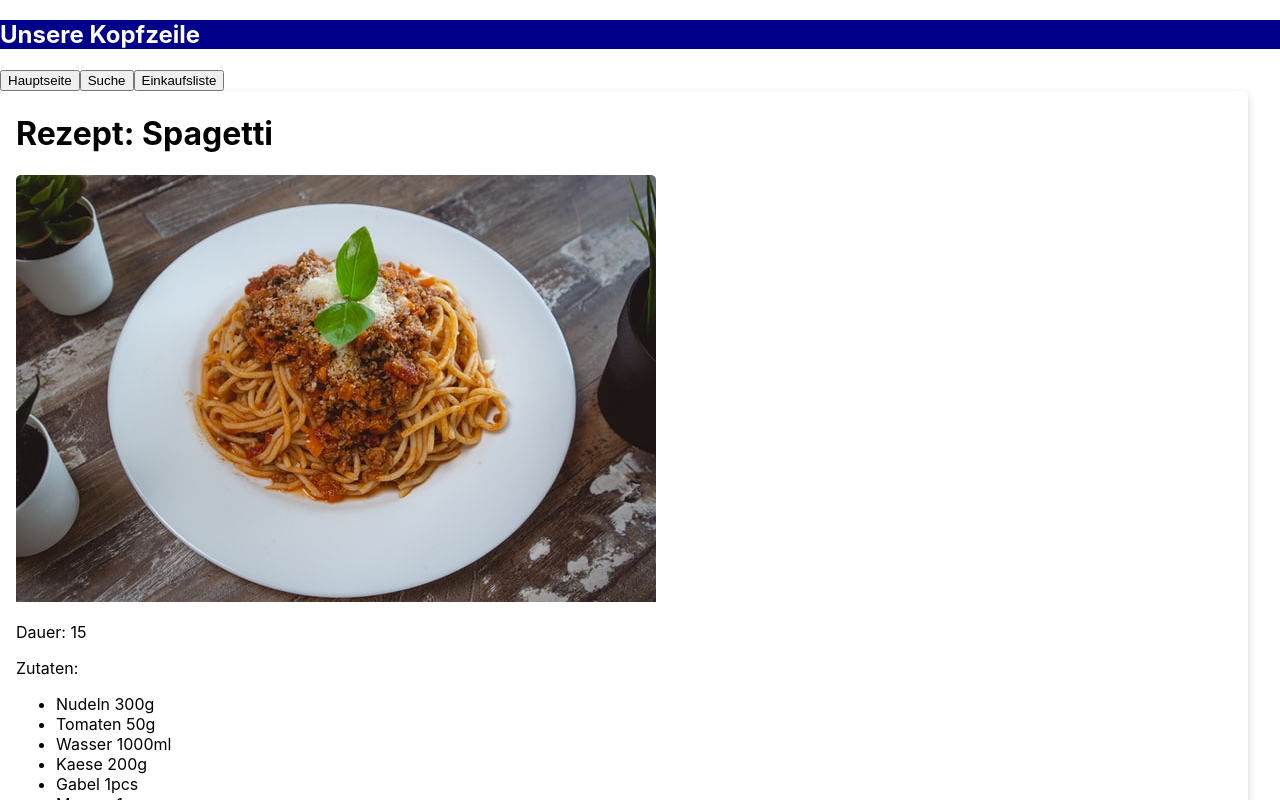
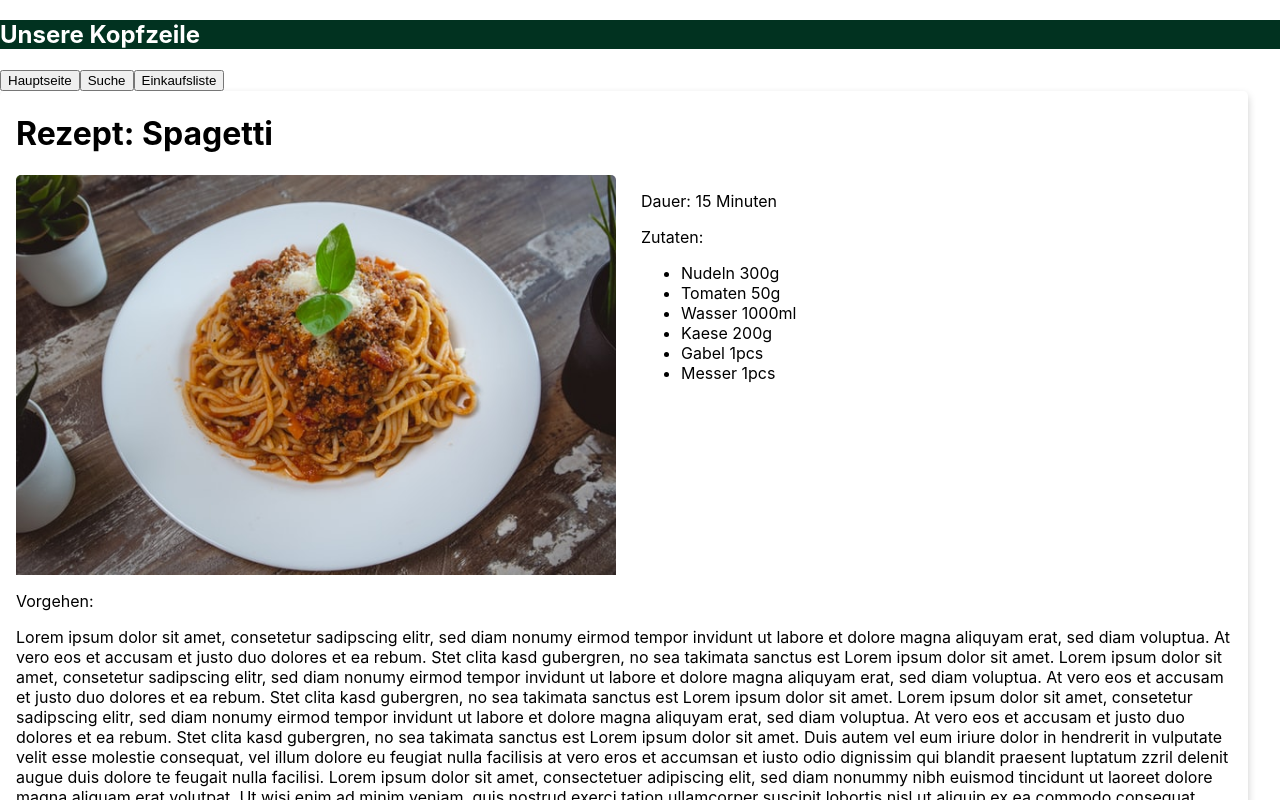
Before and after one commit to MichaelBehringer/Stud-Cook, a React (Create React App) app: page /detail/1 in a window 1280 px wide. Shown: the top 800 px of the page. Built offline with nearby package versions, Linux system fonts and the light colour scheme.

Commit message:
import cleanup, support multiple steps, some css changes

```diff
--- a/src/App.css
+++ b/src/App.css
@@ -36,8 +36,3 @@
     transform: rotate(360deg);
   }
 }
-
-h2 {
-  background-color: darkblue;
-  color: white;
-}
--- a/src/App.js
+++ b/src/App.js
@@ -2,7 +2,7 @@ import React from "react";
 import './App.css';
 import './globalStyles.css'
 
-import { Route, Routes, useNavigate } from 'react-router-dom'
+import { Route, Routes } from 'react-router-dom'
 
 import DetailView from "./Views/DetailView";
 import Home from "./Views/Home";
@@ -14,9 +14,8 @@ import Impressum from "./Views/Impressum";
 import ShoppingList from "./Views/ShoppingList";
 
 function App() {
-  const navigate = useNavigate();
   return (
-    <div>
+    <div className="mainStyle">
       <Header />
       <Routes>
         <Route exact path="/" element={<Home/>}/>
--- a/src/Views/Contact.js
+++ b/src/Views/Contact.js
@@ -1,8 +1,6 @@
 import React from "react";
-import { useNavigate } from 'react-router-dom'
 
 function Contact() {
-  const navigate = useNavigate();
   return (
     <div>
       <h1>Kontakt</h1>
--- a/src/Views/DetailView.js
+++ b/src/Views/DetailView.js
@@ -20,15 +20,18 @@ function DetailView(props) {
   return (
     <div className="card cardMain">
         <h1>Rezept: {recipe.name}</h1>
+      <div className="flex-container">
         <img alt={recipe.name} src={ require('../images/' + recipe.image) } />
-        <p>Dauer: {recipe.duration}</p>
+        <div>
+        <p>Dauer: {recipe.duration + ' Minuten'}</p>
         <p>Zutaten:</p>
         <ul>
           {recipe.ingredients.map((ing) => <li key={ing.name} message={ing.name} >{ing.name + ' ' + ing.amounth + ing.scale}</li>)}
         </ul>
-
+      </div>
+    </div>
       <p>Vorgehen:</p>
-      <p>{recipe.process}</p>
+      {recipe.process.map((step) => <p key={step}>{step}</p>)}
       <button onClick={() => addToLocalStorage(recipeID)}>Zur Einkaufsliste hinzufuegen</button>
       <button onClick={() => navigate(-1)}>back</button>
     </div>
--- a/src/Views/Impressum.js
+++ b/src/Views/Impressum.js
@@ -1,8 +1,6 @@
 import React from "react";
-import { useNavigate } from 'react-router-dom'
 
 function Impressum() {
-  const navigate = useNavigate();
   return (
     <div>
       <h1>Impressum</h1>
--- a/src/globalStyles.css
+++ b/src/globalStyles.css
@@ -18,4 +18,24 @@
 
   img {
     border-radius: 5px 5px 0 0;
+    display: block;
+    max-width:600px;
+    width: 95%;
+    height: auto;
+    margin-right: 25px;
   }
+
+.mainStyle {
+  overflow-x: hidden;
+  max-width: 100%;
+}
+
+h2 {
+  background-color: #013220;
+  color: white;
+}
+
+.flex-container {
+  display: flex;
+  flex-wrap: wrap;
+}
```
Also changed, not shown: src/data/Recipes.json (+7 -7 lines).
